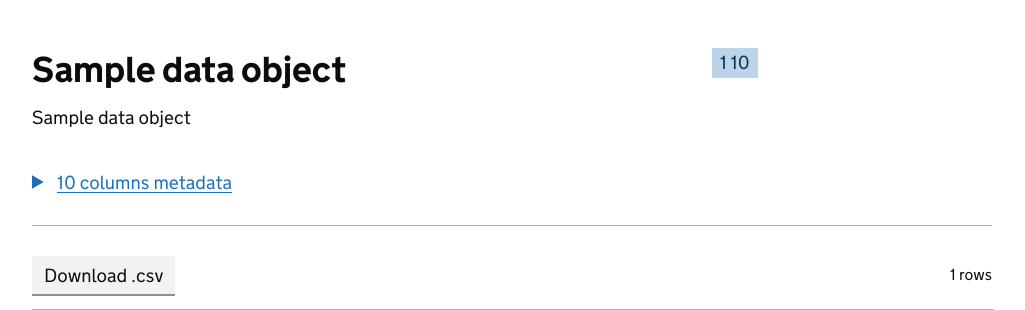
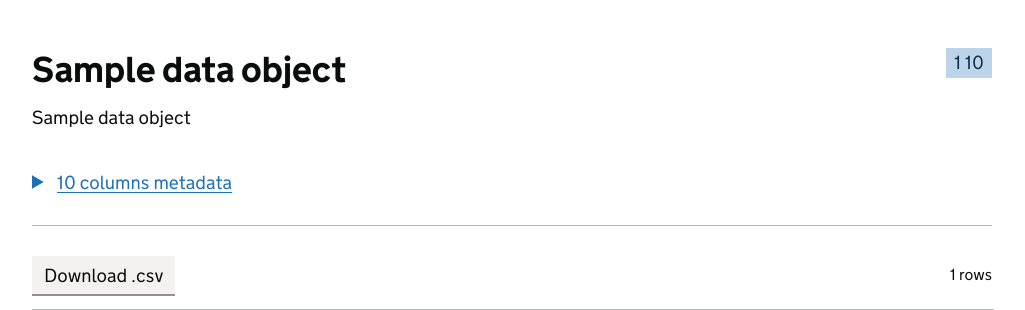
Before and after one commit to uktrade/trade-data-catalogue, a Django app: template trade_data_catalogue/templates/dataset_catalogue/preview.html in a window 1280 px wide. Shown: the part 181-491 px from the top of the page, without its empty margins (128-1153 px from the left). Run offline with Django 5.2, Linux system fonts and the light colour scheme; the template is opened without the code that fills it: most values are stand-ins (such as "Sample title", 1, 10 or a date in 2020).

Commit message:
Tag container styling

```diff
--- a/trade_data_catalogue/static/styling/data-preview-override.css
+++ b/trade_data_catalogue/static/styling/data-preview-override.css
@@ -70,8 +70,9 @@ body {
   margin-bottom: 0;
 }
 
-.heading-and-tag-container {
+.tag-container  {
   display: flex;
-  flex-direction: row;
-  align-items: center;
+  flex-direction: column;
+  align-items: end;
+  height: 100%;
 }
```
